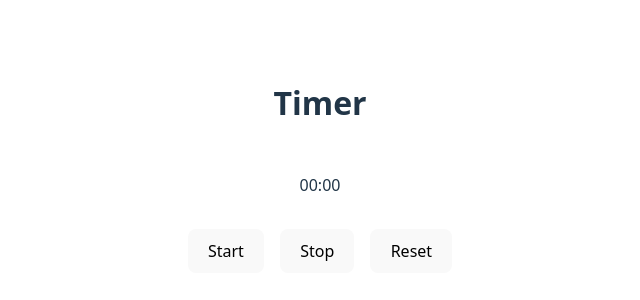
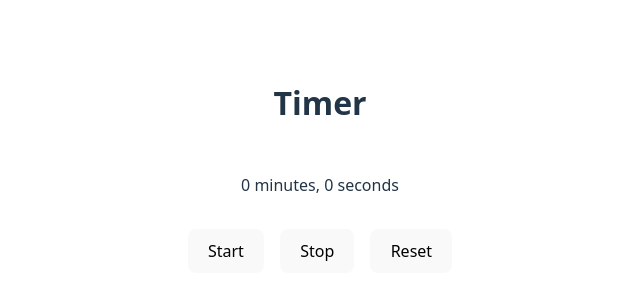
Before and after one commit to AndreCarpio/bootcamp-frontend-25, a React (Vite) app: page / in a window 1280 px wide. Shown: the part 232-532 px from the top of the page, without its empty margins (320-960 px from the left). Built offline with nearby package versions, Linux system fonts and the light colour scheme.

Commit message:
changing time format

```diff
--- a/src/App.jsx
+++ b/src/App.jsx
@@ -41,9 +41,11 @@ export function App() {
     const totalSeconds = Math.floor(ms / 1000);
     const minutes = Math.floor(totalSeconds / 60);
     const seconds = totalSeconds % 60;
-    const paddedMinutes = String(minutes).padStart(2, "0");
-    const paddedSeconds = String(seconds).padStart(2, "0");
-    return `${paddedMinutes}:${paddedSeconds}`;
+
+    return (
+      `${minutes} ${minutes === 1 ? "minute" : "minutes"}, ` +
+      `${seconds} ${seconds === 1 ? "second" : "seconds"}  `
+    );
   }
 
   return (
```
